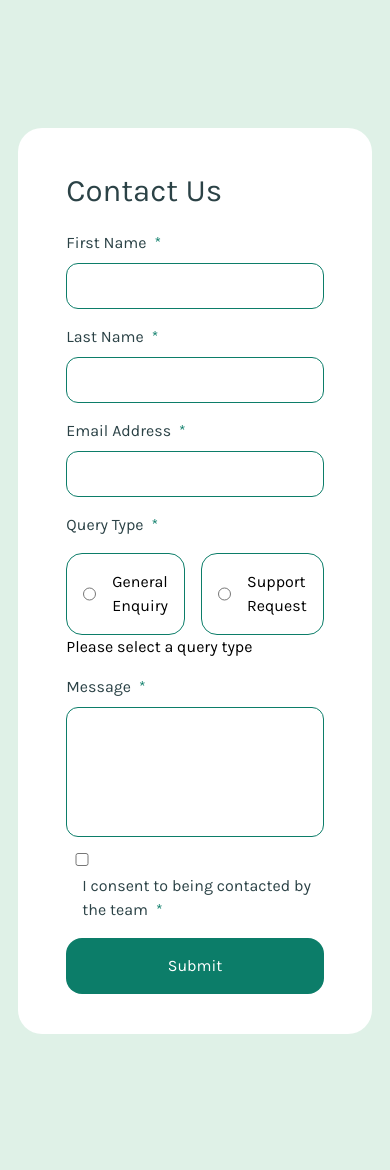
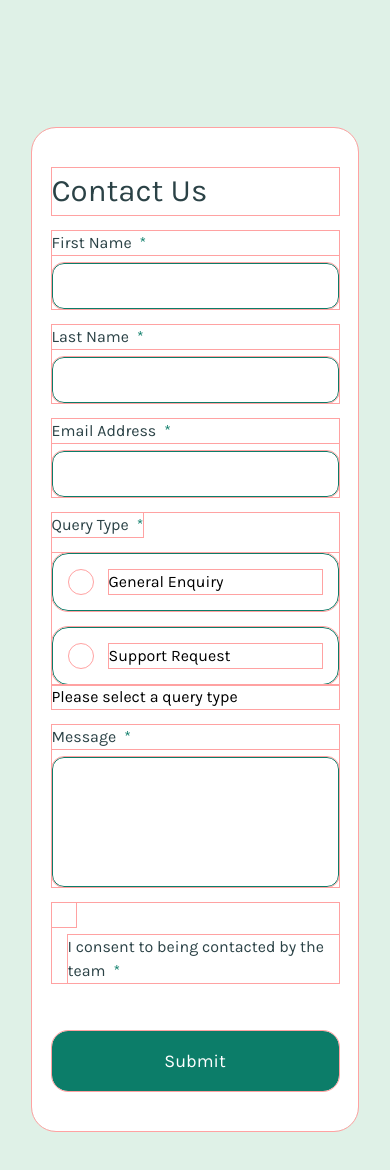
Before and after one commit to lilKriT/fem-contact-form, a Next.js app: page / in a window 390 px wide. Shown: the top 1170 px of the page. Built offline with nearby package versions, Linux system fonts and the light colour scheme.

Commit message:
Desktop looks perfect. Mobile works perfect.

```diff
--- a/app/globals.css
+++ b/app/globals.css
@@ -40,7 +40,7 @@
 }
 
 * {
-  /* @apply outline-1 outline-red-300; */
+  @apply outline-1 outline-red-300;
 }
 
 body {
@@ -77,7 +77,7 @@ body {
 }
 
 .btn {
-  @apply px-8 py-4 rounded-2xl cursor-pointer;
+  @apply px-8 py-4 rounded-2xl cursor-pointer text-lg;
 }
 
 .btn--primary {
--- a/app/page.tsx
+++ b/app/page.tsx
@@ -9,7 +9,7 @@ export default function Home() {
 
   return (
     <section className="min-h-dvh flex justify-center items-center">
-      <div className="max-w-4xl bg-white flex flex-wrap gap-y-4 gap-x-4 px-12 py-10 rounded-3xl mx-8 my-32">
+      <div className="max-w-4xl bg-white flex flex-wrap gap-y-4 gap-x-4 px-[clamp(1rem,5vw,3rem)] py-10 rounded-3xl mx-8 my-32">
         <h1 className="text-[clamp(var(--text-3xl),8vw,(var(--text-4xl)))] text-gray-900 basis-full">
           Contact Us
         </h1>
@@ -37,20 +37,35 @@ export default function Home() {
         <fieldset className="flex flex-col basis-full">
           <legend className="text-gray-900 afterAsterisk">Query Type</legend>
 
-          <div className="flex gap-4 mt-4">
-            <div className="basis-1/2 p-4 flex gap-4 border border-green-600 rounded-2xl">
-              <input type="radio" name="queryType" id="general" />
-              <label htmlFor="general" className="grow cursor-pointer">
-                General Enquiry
-              </label>
-            </div>
+          {/* Radio buttons */}
+          <div className="flex flex-wrap gap-4 mt-4">
+            <label
+              htmlFor="general"
+              className="basis-[calc(50%-.5rem)] min-w-[30ch] grow p-4 flex gap-4 border border-green-600 rounded-2xl cursor-pointer"
+            >
+              <input
+                type="radio"
+                name="queryType"
+                id="general"
+                className="peer sr-only"
+              />
+              <span className="w-6 aspect-square rounded-full peer-checked:bg-[url(/icon-radio-selected.svg)] bg-cover bg-no-repeat"></span>
+              <span className="grow">General Enquiry</span>
+            </label>
 
-            <div className="basis-1/2 p-4 flex gap-4 border border-green-600 rounded-2xl">
-              <input type="radio" name="queryType" id="support" />
-              <label htmlFor="support" className="grow cursor-pointer">
-                Support Request
-              </label>
-            </div>
+            <label
+              htmlFor="support"
+              className="basis-[calc(50%-.5rem)] min-w-[30ch] grow p-4 flex gap-4 border border-green-600 rounded-2xl cursor-pointer"
+            >
+              <input
+                type="radio"
+                name="queryType"
+                id="support"
+                className="peer sr-only"
+              />
+              <span className="w-6 aspect-square rounded-full peer-checked:bg-[url(/icon-radio-selected.svg)] bg-cover bg-no-repeat"></span>
+              <span className="grow">Support Request</span>
+            </label>
           </div>
 
           <span className="error">Please select a query type</span>
@@ -65,7 +80,8 @@ export default function Home() {
 
         {/* Consent checkbox */}
         <label className="field field--full field--horizontal flex-wrap">
-          <input type="checkbox" name="" id="" className="basis-8 shrink-0" />
+          <input type="checkbox" name="" id="" className="peer sr-only " />
+          <span className="w-6 aspect-square peer-checked:bg-[url(/icon-checkbox-check.svg)] bg-cover bg-no-repeat"></span>
           <p className="ml-4 afterAsterisk">
             I consent to being contacted by the team
           </p>
@@ -74,7 +90,10 @@ export default function Home() {
           </span>
         </label>
 
-        <button onClick={() => toast()} className="btn btn--primary basis-full">
+        <button
+          onClick={() => toast()}
+          className="btn btn--primary basis-full mt-8"
+        >
           Submit
         </button>
 
```
